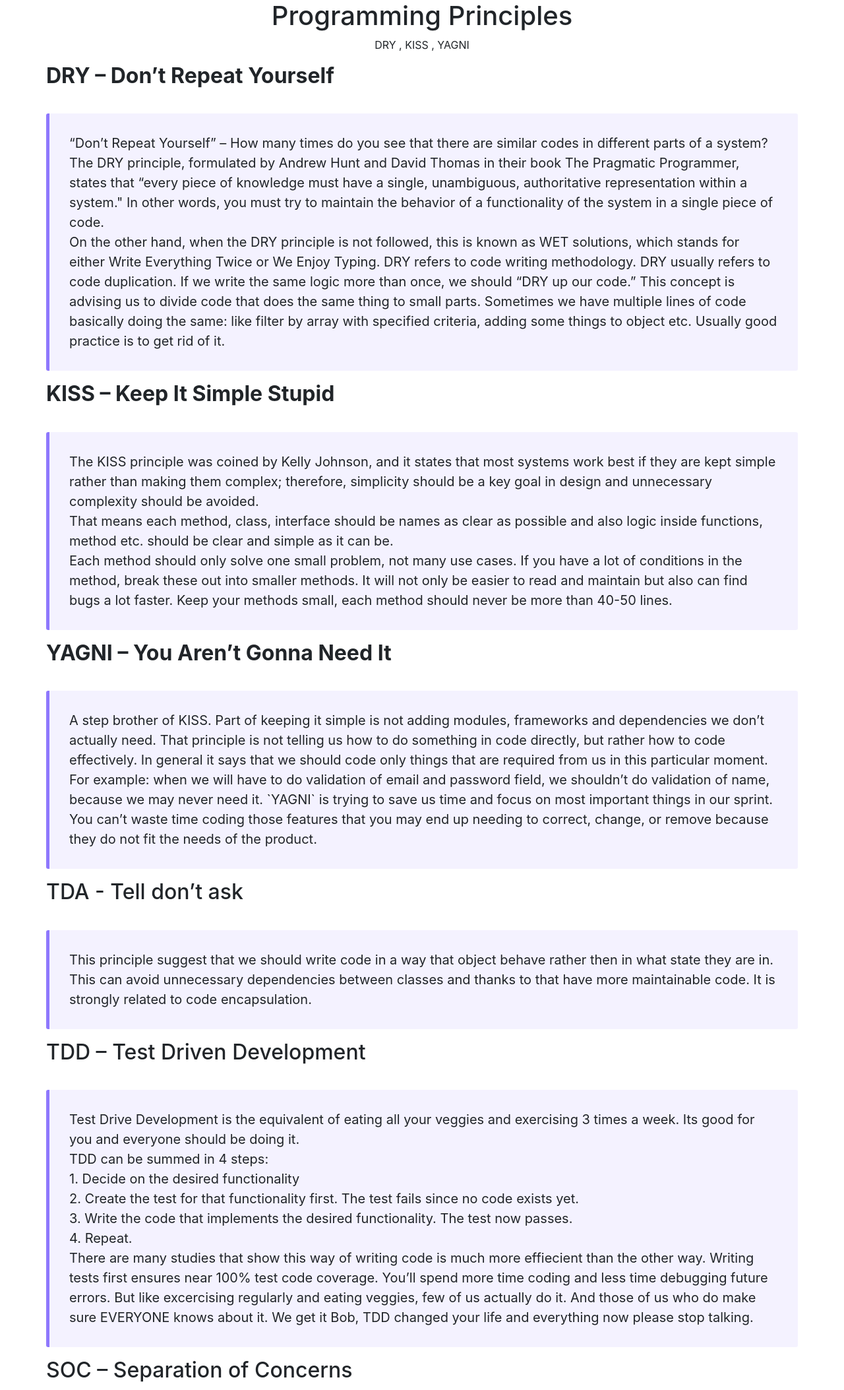
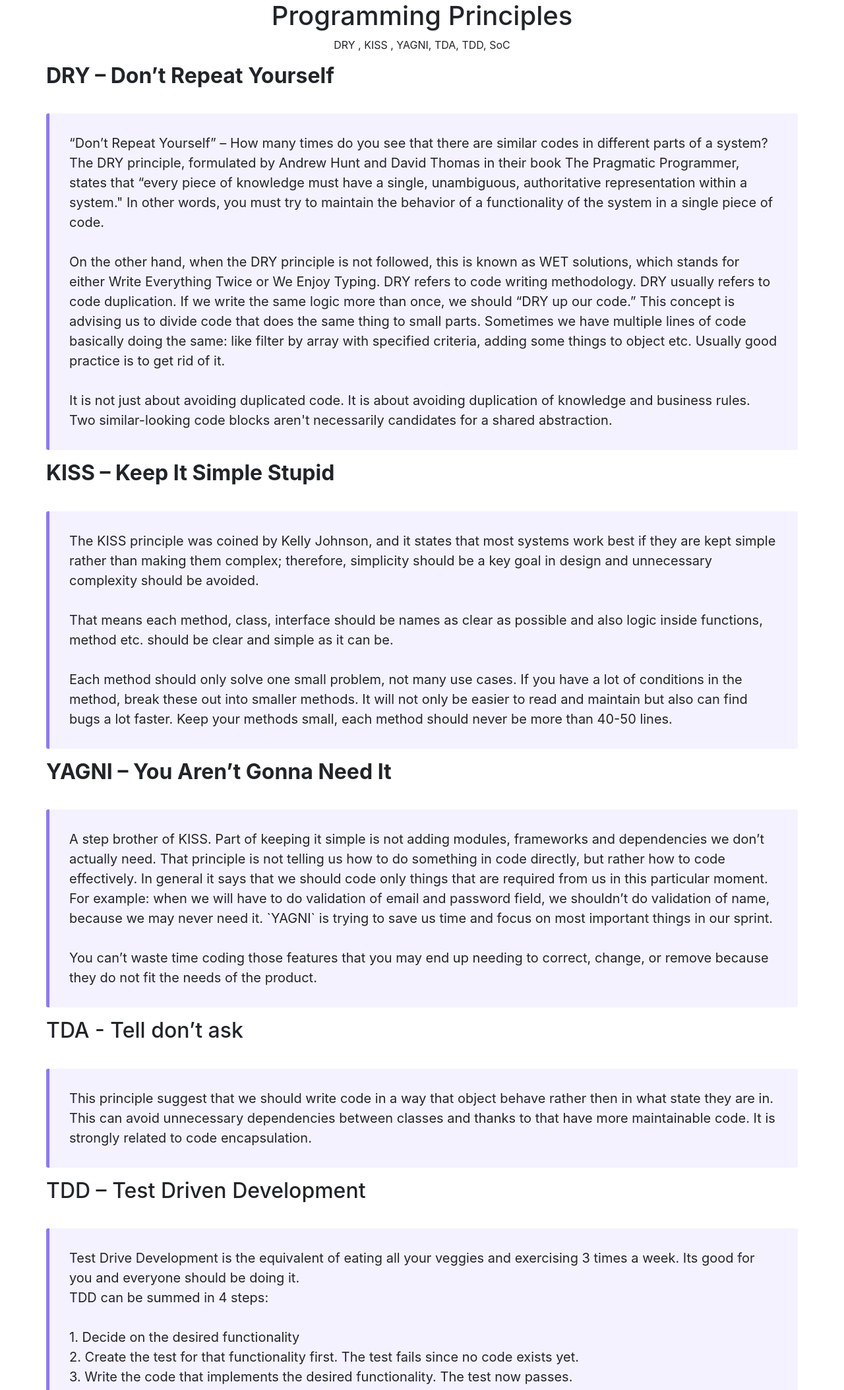
Before and after one commit to arguv/book, a plain HTML site: page column1/2.html in a window 1280 px wide. Shown: the top 2107 px of the page at 66% size. Drawn offline with nearby package versions, Linux system fonts and the light colour scheme.

Commit message:
update princepsd

```diff
--- a/column1/2.html
+++ b/column1/2.html
@@ -33,7 +33,7 @@
 
 				<div class="center">
 					<h1>Programming Principles</h1>
-					<p>DRY , KISS , YAGNI</p>
+					<p>DRY , KISS , YAGNI, TDA, TDD, SoC</p>
 				</div>
 
 				<div>
@@ -44,8 +44,8 @@
 					“Don’t Repeat Yourself” – How many times do you see that there are similar codes in different parts of a system?
 					The DRY principle, formulated by Andrew Hunt and David Thomas in their book The Pragmatic Programmer,
 					states that “every piece of knowledge must have a single, unambiguous, authoritative representation within a system."
-					In other words, you must try to maintain the behavior of a functionality of the system in a single piece of code.<br>
-
+					In other words, you must try to maintain the behavior of a functionality of the system in a single piece of code.
+<br><br>
 					On the other hand, when the DRY principle is not followed, this is known as WET solutions, which stands for either
 					Write Everything Twice or We Enjoy Typing.
 					DRY refers to code writing methodology. DRY usually refers to code duplication.
@@ -53,6 +53,9 @@
 					This concept is advising us to divide code that does the same thing to small parts.
 					Sometimes we have multiple lines of code basically doing the same: like filter by array with specified criteria,
 					adding some things to object etc. Usually good practice is to get rid of it.
+<br><br>
+					It is not just about avoiding duplicated code. It is about avoiding duplication of knowledge and business rules.
+					Two similar-looking code blocks aren't necessarily candidates for a shared abstraction.
 				</blockquote>
 
 				<div>
@@ -62,9 +65,11 @@
 				<blockquote class="blockquote">
 					The KISS principle was coined by Kelly Johnson, and it states that most systems work best
 					if they are kept simple rather than making them complex; therefore, simplicity should be a key goal in design
-					and unnecessary complexity should be avoided.<br>
+					and unnecessary complexity should be avoided.
+<br><br>
 					That means each method, class, interface should be names as clear as possible and also logic inside functions,
-					method etc. should be clear and simple as it can be.<br>
+					method etc. should be clear and simple as it can be.
+<br><br>
 					Each method should only solve one small problem, not many use cases. If you have a lot of conditions in the method, break these out into smaller methods.
 					It will not only be easier to read and maintain but also can find bugs a lot faster.
 					Keep your methods small, each method should never be more than 40-50 lines.
@@ -79,7 +84,8 @@
 					That principle is not telling us how to do something in code directly, but rather how to code effectively.
 					In general it says that we should code only things that are required from us in this particular moment.
 					For example: when we will have to do validation of email and password field, we shouldn’t do validation of name, because we may never need it.
-					`YAGNI` is trying to save us time and focus on most important things in our sprint.<br>
+					`YAGNI` is trying to save us time and focus on most important things in our sprint.
+<br><br>
 					You can’t waste time coding those features that you may end up needing to correct, change, or remove because they do not fit the needs of the product.
 				</blockquote>
 
@@ -99,28 +105,34 @@
 
 				<blockquote class="blockquote">
 					Test Drive Development is the equivalent of eating all your veggies and exercising 3 times a week. Its good for you and everyone should be doing it.<br>
-					TDD can be summed in 4 steps:<br>
+					TDD can be summed in 4 steps:
+<br><br>
 
 					1. Decide on the desired functionality<br>
 					2. Create the test for that functionality first. The test fails since no code exists yet.<br>
 					3. Write the code that implements the desired functionality. The test now passes.<br>
-					4. Repeat.<br>
+					4. Repeat.
+<br><br>
 					There are many studies that show this way of writing code is much more effiecient than the other way.
 					Writing tests first ensures near 100% test code coverage. You’ll spend more time coding and less time debugging future errors.
 
 					But like excercising regularly and eating veggies, few of us actually do it.
 					And those of us who do make sure EVERYONE knows about it.
 					We get it Bob, TDD changed your life and everything now please stop talking.
+<br><br>
+					Writing tests first does not guarantee nearly 100% test coverage.
+ 					TDD is primarily about developing functionality through short test–implementation–refactoring cycles.
 				</blockquote>
 
 				<div>
-					<h2>SOC – Separation of Concerns</h2>
+					<h2>SoC – Separation of Concerns</h2>
 				</div>
 
 				<blockquote class="blockquote">
 					This principle is telling us to separate responsibility of a single class to this class and this class only.
 					Objects should not share what they do.
-					Each class should be unique and separated from the rest.<br>
+					Each class should be unique and separated from the rest.
+<br><br>
 					There’s a reason there are so many different ways of reminding you to do just one thing.
 					A lot of times you believe you’re doing just the one thing, but you then realize you can divide that one thing into several other smaller things.
 				</blockquote>
```
